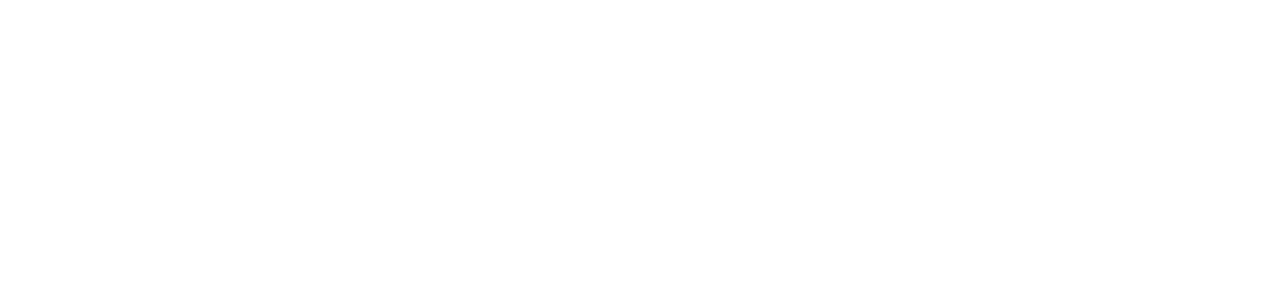
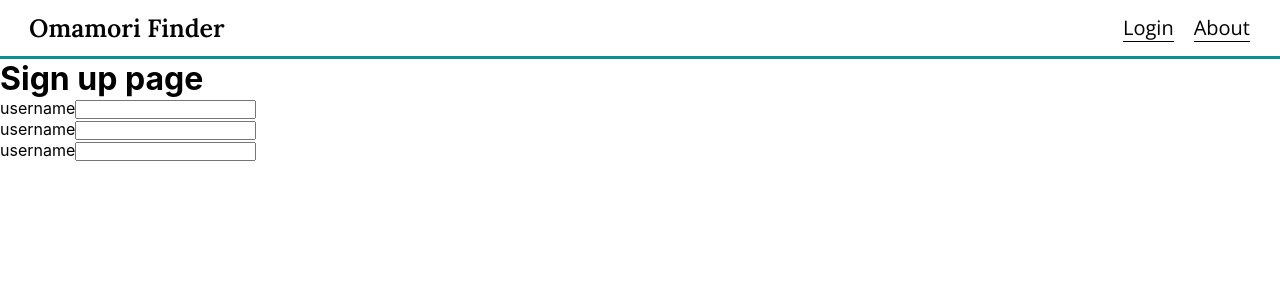
Before and after one commit to Anissa3005/omamori-frontend, a React (Create React App) app: page /signup in a window 1280 px wide. Before the commit this address had no page. Shown: the top 300 px of the page. Built offline with nearby package versions, Linux system fonts and the light colour scheme.

Commit message:
feat: creating login and signup componentn

```diff
--- a/package.json
+++ b/package.json
@@ -13,6 +13,7 @@
     "@types/node": "^16.18.38",
     "@types/react": "^18.2.14",
     "@types/react-dom": "^18.2.7",
+    "firebase": "^10.1.0",
     "leaflet": "^1.9.4",
     "react": "^18.2.0",
     "react-dom": "^18.2.0",
--- a/src/Routes.tsx
+++ b/src/Routes.tsx
@@ -1,12 +1,16 @@
 import { Routes as ReactRoutes, Route, Outlet } from "react-router-dom";
 import Launch from "./components/Launch"
 import Home from "./components/Home"
+import Login from "./components/Login";
+import SignUp from "./components/SignUp";
 
 function RoutesComponent() {
     return (
         <ReactRoutes>
             <Route path="/" element={<Launch />} />
             <Route path="/home" element={<Home />} />
+            <Route path="/login" element={<Login />} />
+            <Route path="/signup" element={<SignUp />} />
         </ReactRoutes>
 
     )
--- a/src/components/Home.tsx
+++ b/src/components/Home.tsx
@@ -6,8 +6,14 @@ import Map from "./Map"
 function Home() {
     return (
         <div>
-        <Navbar />
-        <Map />
+            <Navbar />
+            <div>
+                <p>
+                    Lorem ipsum dolor sit amet consectetur adipisicing elit. Quibusdam nemo atque pariatur, est omnis deleniti sint perferendis nobis totam.
+                    Quidem optio mollitia architecto voluptatum quos? Labore ab consequatur illum voluptates.
+                </p>
+            </div>
+            <Map />
         </div>
 
 
--- /dev/null
+++ b/src/components/Login.tsx
@@ -0,0 +1,32 @@
+import { useState } from "react";
+import Navbar from "./Navbar"
+import { Navigate } from "react-router-dom";
+
+function Login() {
+    const [signUp, setSignUp] = useState<boolean>(false);
+
+    if (signUp) {
+        return <Navigate to={"/signup"} />
+    }
+
+    return (
+        <>
+        <Navbar />
+        <form>
+            <h1>Login</h1>
+            <div>
+                <label>email</label>
+                <input type="email" />
+            </div>
+            <div>
+                <label>Password</label>
+                <input type="password" />
+            </div>
+        </form>
+        <p>Not a account yet <span onClick={() => setSignUp(!signUp)}>Sign up</span></p>
+        </>
+
+    )
+}
+
+export default Login;
--- a/src/components/Navbar.tsx
+++ b/src/components/Navbar.tsx
@@ -1,12 +1,20 @@
 import React, { useState } from "react";
 import { FontAwesomeIcon } from '@fortawesome/react-fontawesome';
 import { faBars, faXmark } from "@fortawesome/free-solid-svg-icons";
+import { Navigate } from "react-router-dom";
+import Login from "./Login";
 import "./Navbar.css";
 
 
 function Home() {
     const [isLogin, setIsLogin] = useState<boolean>(true)
     const [hamburger, setHamburger] = useState<boolean>(true)
+    const [login, setLogin] = useState<boolean>(false)
+
+    if (login) {
+        return <Navigate to={"/login"} />
+    }
+
     return (
         <div>
             <header>
@@ -17,7 +25,7 @@ function Home() {
                             <FontAwesomeIcon className="xmark"  onClick={() => setHamburger(!hamburger)} icon={faXmark} />
                         </div>
                         <ul className="nav-list">
-                            <li className="nav-topic">Login</li>
+                            <li className="nav-topic" onClick={() => setLogin(!login) }>Login</li>
                             <li className="nav-topic">About</li>
                         </ul>
                     </div>
--- /dev/null
+++ b/src/components/SignUp.tsx
@@ -0,0 +1,26 @@
+import Navbar from "./Navbar"
+function SignUp() {
+    return (
+        <>
+            <Navbar />
+            <h1>Sign up page</h1>
+            <form>
+                <div>
+                    <label>username</label>
+                    <input type="text" />
+                </div>
+                <div>
+                    <label>username</label>
+                    <input type="text" />
+                </div>
+                <div>
+                    <label>username</label>
+                    <input type="text" />
+                </div>
+            </form>
+        </>
+
+    )
+}
+
+export default SignUp;
```
Also changed, not shown: src/firebase-config.tsx (added, +25 -0 lines), 2 other files (tests, documents, lock files or other folders).
